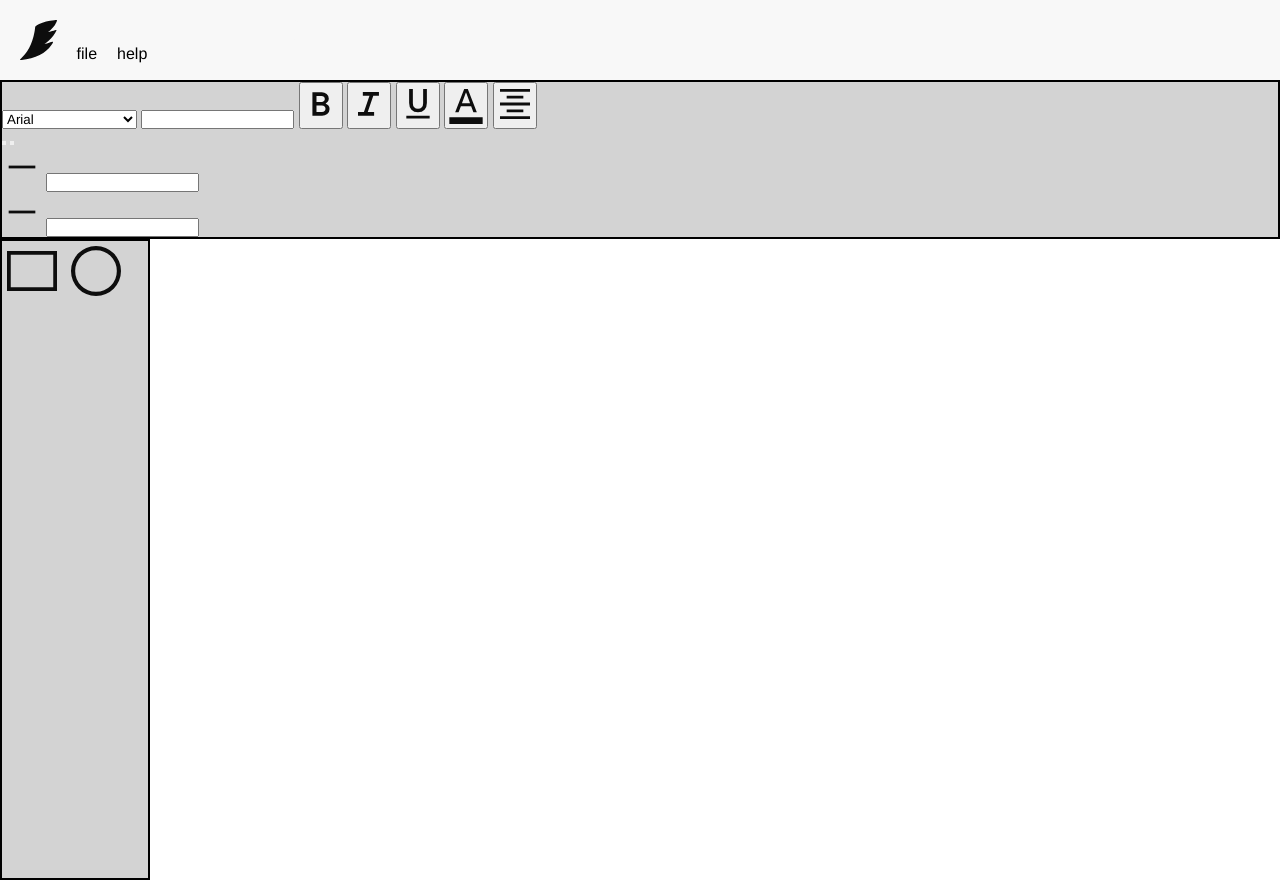
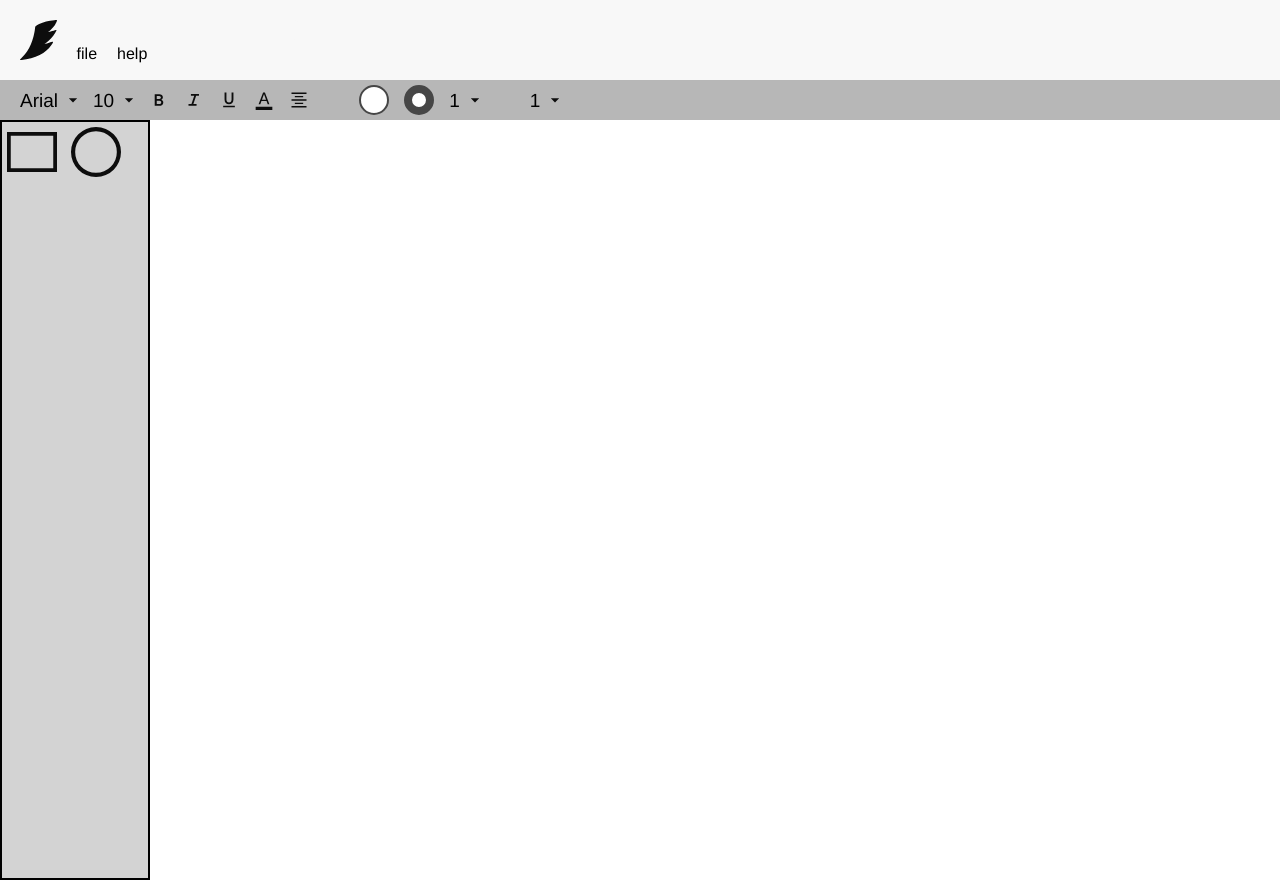
Before and after one commit to bshea2k/diagram-editor, a website built with Vite: page index.html in a window 1280 px wide. Built offline with nearby package versions, Linux system fonts and the light colour scheme.

Commit message:
Add HTMl and styling for toolbar

```diff
--- a/index.html
+++ b/index.html
@@ -23,32 +23,38 @@
     </header>
 
     <div class="toolbar">
-        <div class="toolbar__text">
+        <div class="toolbar__subsection">
             <select name="font" id="toolbar__dropdown##font" class="toolbar__dropdown">
                 <option class="toolbar__dropdown-option" value="Arial">Arial</option>
                 <option class="toolbar__dropdown-option" value="Times New Roman">Times New Roman</option>
                 <option class="toolbar__dropdown-option" value="Courier New">Courier New</option>
             </select>
-            <input class="toolbar__number-input" id="toolbar__number-input##font-size" type="number">
+            <select name="font-size" id="toolbar__dropdown##font-size" class="toolbar__dropdown">
+                <option class="toolbar__dropdown-option" value="10">10</option>
+                <option class="toolbar__dropdown-option" value="16">16</option>
+                <option class="toolbar__dropdown-option" value="26">26</option>
+            </select>
             <button class="toolbar__button" id="toolbar__button##bold"><img src="./src/assets/bold-icon.svg" alt="Capital letter B" class="toolbar__button-icon"></button>
             <button class="toolbar__button" id="toolbar__button##italics"><img src="./src/assets/italics-icon.svg" alt="Italics letter I" class="toolbar__button-icon"></button>
             <button class="toolbar__button" id="toolbar__button##underline"><img src="./src/assets/underline-icon.svg" alt="Underlined letter U" class="toolbar__button-icon"></button>
             <button class="toolbar__button" id="toolbar__button##text-color"><img src="./src/assets/text-color-icon.svg" alt="Letter A with a thick black line under it" class="toolbar__button-icon"></button>
             <button class="toolbar__button" id="toolbar__button##text-align"><img src="./src/assets/align-icon.svg" alt="Stacked lines" class="toolbar__button-icon"></button>
         </div>
-        <div class="toolbar__shape">
+        <div class="toolbar__subsection">
             <button class="toolbar__button" id="toolbar__button##shape-color"><div class="toolbar__color-circle"></div></button>
             <button class="toolbar__button" id="toolbar__button##shape-border-color"><div class="toolbar__border-color-circle"></div></button>
-            <div class="toolbar__connection-input">
-                <img src="./src/assets/line-width-icon.svg" alt="Straight horizontal line" class="toolbar__button-icon">
-                <input class="toolbar__number-input" id="toolbar__number-input##shape-border-width" type="number">
-            </div>
+            <select name="font-size" id="toolbar__dropdown##shape-border-width" class="toolbar__dropdown">
+                <option class="toolbar__dropdown-option" value="1">1</option>
+                <option class="toolbar__dropdown-option" value="2">2</option>
+                <option class="toolbar__dropdown-option" value="4">4</option>
+            </select>
         </div>
-        <div class="toolbar__connection">
-            <div class="toolbar__connection-input">
-                <img src="./src/assets/line-width-icon.svg" alt="Straight horizontal line" class="toolbar__button-icon">
-                <input class="toolbar__number-input" id="toolbar__number-input##connection-width" type="number">
-            </div>
+        <div class="toolbar__subsection">
+            <select name="font-size" id="toolbar__dropdown##connection-width" class="toolbar__dropdown">
+                <option class="toolbar__dropdown-option" value="1">1</option>
+                <option class="toolbar__dropdown-option" value="2">2</option>
+                <option class="toolbar__dropdown-option" value="4">4</option>
+            </select>
         </div>
     </div>
 
--- a/src/styles/style.css
+++ b/src/styles/style.css
@@ -6,8 +6,17 @@
 
     --gray1: #F8F8F8;
     --gray2: #D9D9D9;
+    --gray3: #B7B7B7;
+    --gray4: #9B9B9B;
+    --gray5: #7E7E7E;
+    --gray6: #626262;
+    --gray7: #464646;
+    --gray8: #2A2A2A;
     --gray9: #0D0D0D;
     --purple1: #DED2F9;
+    --purple2: #C9B4F1;
+    --purple3: #BF99E6;
+    --purple4:#9C7DD6;
     --purple5: #855CC0;
 }
 
@@ -84,11 +93,89 @@ canvas {
     background-color: var(--gray2);
 }
 
+/*----- TOOLBAR -----*/
+
 .toolbar {
+    display: flex;
+    flex-direction: row;
+    gap: 40px;
+    padding: 0px 20px;
+    padding-left: 15px;
     min-width: 100vw;
-    min-height: 120px;
-    background-color: lightgray;
-    border: 2px solid black;
+    min-height: 40px;
+    max-height: 40px;
+    background-color: var(--gray3);
+}
+
+.toolbar__subsection {
+    display: flex;
+    flex-direction: row;
+    align-items: center;
+    gap: 5px;
+}
+
+.toolbar__dropdown {
+    field-sizing: content;
+    height: 30px;
+    padding: 5px 25px 5px 5px;
+    font-size: 19px;
+    border: none;
+    background-color: transparent;
+    border-radius: 5px;
+    appearance: none;
+    background-image: url(../assets/drop-down-icon.svg);
+    background-repeat: no-repeat;
+    background-position: right 0px top 5px;
+    background-size: 20px auto;
+}
+
+.toolbar__dropdown:hover {
+    background-color: var(--gray4);
+}
+
+.toolbar__dropdown-option {
+    border: none;
+}
+
+.toolbar__button {
+    display: flex;
+    justify-content: center;
+    align-items: center;
+    min-width: 20px;
+    min-height: 20px;
+    padding: 5px;
+    background-color: transparent;
+    border: none;
+    border-radius: 5px;
+}
+
+.toolbar__button:hover {
+    background-color: var(--gray4);
+}
+
+.toolbar__button--selected {
+    background-color: var(--purple4);
+}
+
+.toolbar__button-icon {
+    max-width: 20px;
+    max-height: 20px;
+}
+
+.toolbar__color-circle {
+    min-width: 30px;
+    min-height: 30px;
+    background-color: white;
+    border: 2px solid var(--gray7);
+    border-radius: 100%;
+}
+
+.toolbar__border-color-circle {
+    min-width: 30px;
+    min-height: 30px;
+    background-color: white;
+    border: 8px solid var(--gray7);
+    border-radius: 100%;
 }
 
 .middle {
```
